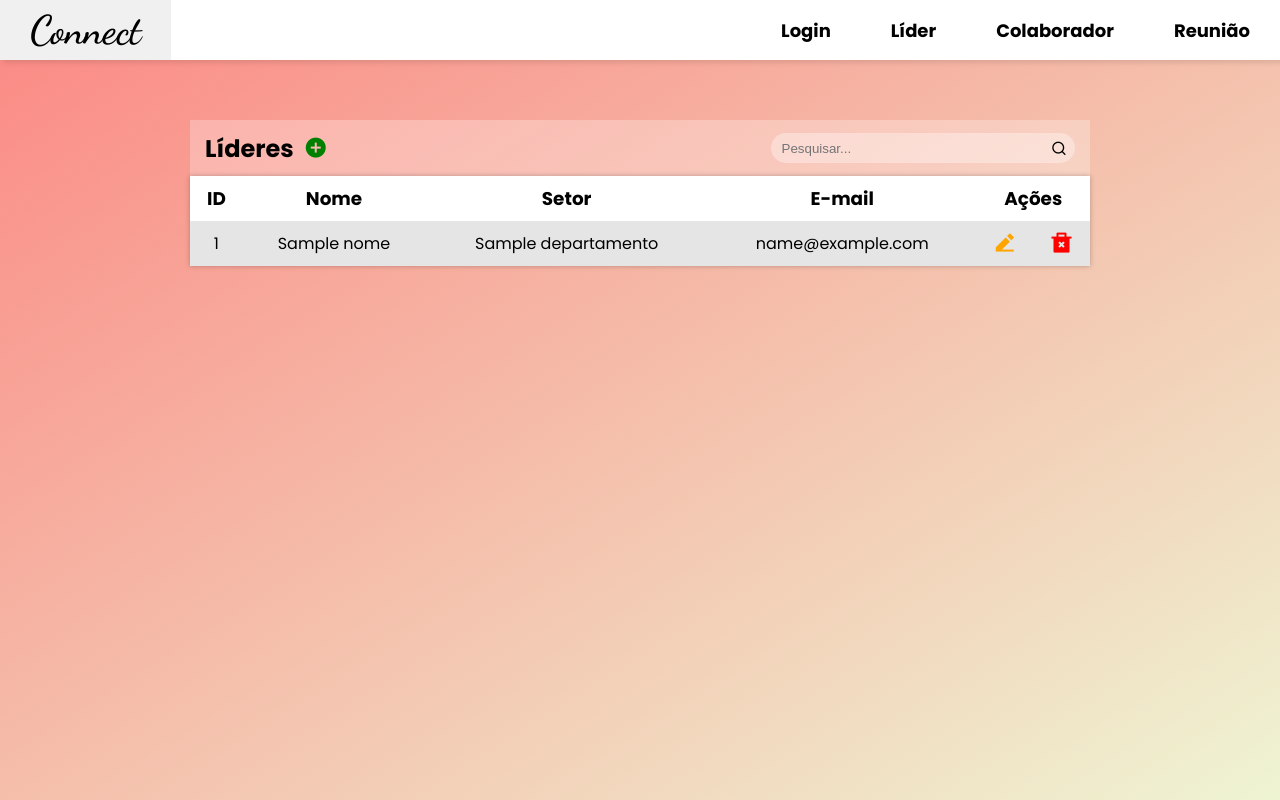
After one commit to mxriannar/projeto-api-koru, a Flask app: template templates/lider.html in a window 1280 px wide. The commit adds this page. Run offline with Flask 3, Linux system fonts and the light colour scheme; the template is opened without the code that fills it: most values are stand-ins (such as "Sample title", 1, 10 or a date in 2020); some libraries are stand-ins or nearby versions.

Commit message:
Adicionando página de  listagem de líderes.

```diff
--- a/app.py
+++ b/app.py
@@ -1,6 +1,6 @@
 from flask import Flask, render_template, request, jsonify
-from flask_jwt_extended import JWTManager, create_access_token, jwt_required, get_jwt_identity
-from flask_cors import CORS
+# from flask_jwt_extended import JWTManager, create_access_token, jwt_required, get_jwt_identity
+# from flask_cors import CORS
 from lider import Lider
 from colaborador import Colaborador
 from reuniao import Reuniao
@@ -8,13 +8,13 @@ from db_connector import DBConnector
 from datetime import datetime
 
 app = Flask(__name__)
-CORS(app)
+# CORS(app)
 
 db = DBConnector("feedback.db")
 
 @app.route("/")
 def home():
-    return render_template("index.html")
+    return render_template("lider.html")
 
 # Retornar todos os líderes
 @app.route("/lideres", methods=["GET"])
--- a/static/css/index.css
+++ b/static/css/index.css
@@ -1,8 +1,18 @@
 @import url('https://fonts.googleapis.com/css2?family=Dancing+Script:wght@600&display=swap');
+
+body {
+    display: flex;
+    justify-content: center;
+    align-items: center;
+}
 
 nav {
     background-color: var(--white);
     box-shadow: 3px 3px 5px rgba(0, 0, 0, 0.1);
+    top: 0;
+    left: 0;
+    position: fixed;
+    width: 100%;
 }
 
 nav ul {
--- /dev/null
+++ b/static/css/listagem.css
@@ -0,0 +1,256 @@
+body {
+    display: flex;
+    justify-content: center;
+    align-items: center;
+    max-height: 100vh;
+    overflow: hidden;
+}
+
+.container {
+    display: flex;
+    justify-content: center;
+    align-items: center;
+    width: 100%;
+    min-height: 100vh;
+    overflow-y: auto;
+}
+
+.container#blur.active {
+    filter: blur(10px);
+    pointer-events: none;
+    user-select: none;
+}
+
+.card {
+    width: 900px;
+    height: 70vh;
+}
+
+table {
+    border-collapse: collapse;
+    margin: 0;
+    width: 100%;
+    box-shadow: 0 0 5px rgba(0, 0, 0, .25);
+    background-color: #e5e5e5;
+}
+
+table tr {
+    padding: .45em;
+}
+
+thead tr {
+    background-color: white;
+    font-size: 1.15em;
+}
+
+tbody tr:nth-child(even) {
+    background-color: #fff;
+}
+
+table th,
+table td {
+    font-size: 1em;
+    padding: .5em;
+    text-align: center;
+}
+
+.table__header {
+    height: 10%;
+    background-color: #fff4;
+    padding: 1.5rem;
+    display: flex;
+    justify-content: space-between;
+    align-items: center;
+}
+
+.table__header .title {
+    display: flex;
+    gap: 10px;
+}
+
+.table__header .ri-add-circle-fill {
+    color: #008000;
+}
+
+.table__header .input-group {
+    width: 35%;
+    height: 30px;
+    background-color: #fff5;
+    padding: 0 .8rem;
+    border-radius: 2rem;
+    display: flex;
+    justify-content: center;
+    align-items: center;
+    transition: .2s;
+}
+
+.table__header .input-group:hover {
+    width: 36%;
+    background-color: #fff8;
+    box-shadow: 0 .1rem .4rem #0002;
+}
+
+.table__header .input-group input {
+    width: 120%;
+    padding: 0 .5rem 0 .3rem;
+    background-color: transparent;
+    border: none;
+    outline: none;
+}
+
+.btn {
+    border: none;
+    outline: none;
+    background-color: transparent;
+    font-size: 24px;
+    cursor: pointer;
+}
+
+.ri-edit-2-fill {
+    color: #ffa500;
+}
+
+.ri-delete-bin-2-fill {
+    color: #ff0000;
+}
+
+.popup {
+    width: 400px;
+    background: #fff;
+    border-radius: 6px;
+    position: absolute;
+    top: 0;
+    left: 50%;
+    transform: translate(-50%, -50%) scale(0.1);
+    text-align: center;
+    padding: 0 30px 30px;
+    color: #333;
+    visibility: hidden;
+    transition: transform 0.4s, top 0.4s;
+}
+
+.open-popup {
+    top: 50%;
+    transform: translate(-50%, -50%) scale(1);
+    visibility: visible;
+}
+
+
+.popup img {
+    width: 100px;
+    margin-top: -50px;
+    border-radius: 50%;
+    box-shadow: 0 2px 5px rgba(0, 0, 0, 0.2);
+}
+
+.popup h2 {
+    font-size: 38px;
+    font-weight: 700;
+    margin: 30px 0 10px;
+}
+
+.popup p {
+    margin: 10px 0 30px;
+}
+
+.popup button {
+    width: 80%;
+    margin-bottom: 10px;
+    padding: 10px 0;
+    border: none;
+    border-radius: 20px;
+    opacity: 50%;
+    text-transform: uppercase;
+    cursor: pointer;
+    box-shadow: 0 5px 5px rgba(0, 0, 0, 0.2);
+    font-weight: 700;
+    color: white;
+}
+
+.popup .btn-primary {
+    background-color: #717171;
+    opacity: 100%;
+}
+
+.popup .btn-primary:hover {
+    opacity: 60%;
+}
+
+.popup .btn-danger {
+    background-color: red;
+    opacity: 100%;
+}
+
+.popup .btn-danger:hover {
+    opacity: 60%;
+}
+
+@media (max-width: 800px) {
+    .container {
+        width: 90%;
+    }
+}
+
+
+@media (max-width: 426px) {
+    .container {
+        width: 100%;
+        margin: 50px auto 20px;
+    }
+
+    .card {
+        width: 80%;
+    }
+
+    .table__header .input-group {
+        width: 60%;
+    }
+
+    .table__header .input-group:hover {
+        width: 61%;
+    }
+
+    h1 {
+        font-size: 2rem;
+    }
+
+    table thead tr {
+        display: none;
+    }
+
+    table tr {
+        display: block;
+    }
+
+    table th,
+    table td {
+        padding: .5em;
+    }
+
+    table td {
+        text-align: right;
+        display: block;
+        font-size: 1.6rem;
+    }
+
+    table td::before {
+        content: attr(data-title);
+        float: left;
+    }
+
+    tbody tr:nth-child(even) {
+        background-color: var(--white);
+    }
+
+    .btn {
+        font-size: 18px;
+    }
+
+    .table__header .title {
+        gap: 5px;
+    }
+
+    .popup {
+        width: 300px;
+    }
+}
--- a/static/css/style.css
+++ b/static/css/style.css
@@ -18,7 +18,7 @@ html {
 
 body {
     font-size: 1.6rem;
-    min-height: 100vh;
+    height: 100vh;
     background-image: var(--background-color);
     background-size: cover;
     background-repeat: no-repeat;
--- /dev/null
+++ b/static/js/listagem.js
@@ -0,0 +1,12 @@
+let popup = document.getElementById('popup');
+let blur = document.getElementById('blur');
+
+function openPopup(){
+    popup.classList.add('open-popup');
+    blur.classList.add('active');
+}
+
+function closePopup(){
+    popup.classList.remove('open-popup');
+    blur.classList.remove('active');
+}
--- a/templates/index.html
+++ b/templates/index.html
@@ -10,10 +10,11 @@
     <link rel="stylesheet" href="{{ url_for('static', filename='css/reset.css') }}">
     <link rel="stylesheet" href="{{ url_for('static', filename='css/style.css')}}">
     <link rel="stylesheet" href="{{ url_for('static', filename='css/index.css') }}">
+    <link rel="stylesheet" href="{{ url_for('static', filename='css/listagem.css') }}">
 </head>
 
 <body>
-    <nav>
+    <nav class="navigation">
         <ul class="sidebar">
             <li onclick=hideSidebar()>
                 <a href="#">
@@ -24,13 +25,13 @@
                 <a href="/login.html">Login</a>
             </li>
             <li>
-                <a href="/leaders.html">Líder</a>
+                <a href="/lider.html">Líder</a>
             </li>
             <li>
-                <a href="/collaborators.html">Colaborador</a>
+                <a href="#">Colaborador</a>
             </li>
             <li>
-                <a href="/meetings.html">Reunião</a>
+                <a href="#">Reunião</a>
             </li>
         </ul>
         <ul>
@@ -41,13 +42,13 @@
                 <a href="/login.html">Login</a>
             </li>
             <li class="hideOnMobile">
-                <a href="/leaders.html">Líder</a>
+                <a href="/lider.html">Líder</a>
             </li>
             <li class="hideOnMobile">
-                <a href="/collaborators.html">Colaborador</a>
+                <a href="#">Colaborador</a>
             </li>
             <li class="hideOnMobile">
-                <a href="/meetings.html">Reunião</a>
+                <a href="#">Reunião</a>
             </li>
             <li class="menu-button" onclick=showSidebar()>
                 <a href="#">
--- /dev/null
+++ b/templates/lider.html
@@ -0,0 +1,62 @@
+{% extends 'index.html' %}
+{% block content %}
+<div class="container" id="blur">
+    <div class="card">
+        <section class="table__header">
+            <div class="title">
+                <h1>Líderes</h1>
+                <button class="btn" title="Criar">
+                    <i class="ri-add-circle-fill"></i>
+                </button>
+            </div>
+
+            <div class="input-group">
+                <input type="search" name="" id="" placeholder="Pesquisar...">
+                <i class="ri-search-line"></i>
+            </div>
+        </section>
+        <section class="table__body">
+            <table>
+                <thead>
+                    <tr>
+                        <th>ID</th>
+                        <th>Nome</th>
+                        <th>Setor</th>
+                        <th>E-mail</th>
+                        <th colspan="2">Ações</th>
+                    </tr>
+                </thead>
+                <tbody>
+                    <tr>
+                        <td data-title="ID">{{ id }}</td>
+                        <td data-title="Nome">{{ nome }}</td>
+                        <td data-title="Setor">{{ departamento }}</td>
+                        <td data-title="E-mail">{{ email }}</td>
+                        <td>
+                            <button class="btn" type="submit" title="Editar">
+                                <i class="ri-edit-2-fill"></i>
+                            </button>
+                        </td>
+                        <td>
+                            <button class="btn" type="submit" title="Deletar" onclick="openPopup()">
+                                <i class="ri-delete-bin-2-fill"></i>
+                            </button>
+                        </td>
+                    </tr>
+                </tbody>
+            </table>
+        </section>
+    </div>
+</div>
+
+<div class="popup" id="popup">
+    <img src="{{url_for('static', filename='image/exclamation.png')}}" alt="">
+    <h2>Cuidado!</h2>
+    <p>Tem certeza que deseja deletar esse usuário?</p>
+    <button class="btn-primary" type="button" onclick="closePopup()">Cancelar</button>
+    <button class="btn-danger">Deletar</button>
+</div>
+
+<script src="{{ url_for('static', filename='js/listagem.js')}}"></script>
+
+{% endblock %}
```
Also changed, not shown: static/image/check.png (added), static/image/exclamation.png (added).
